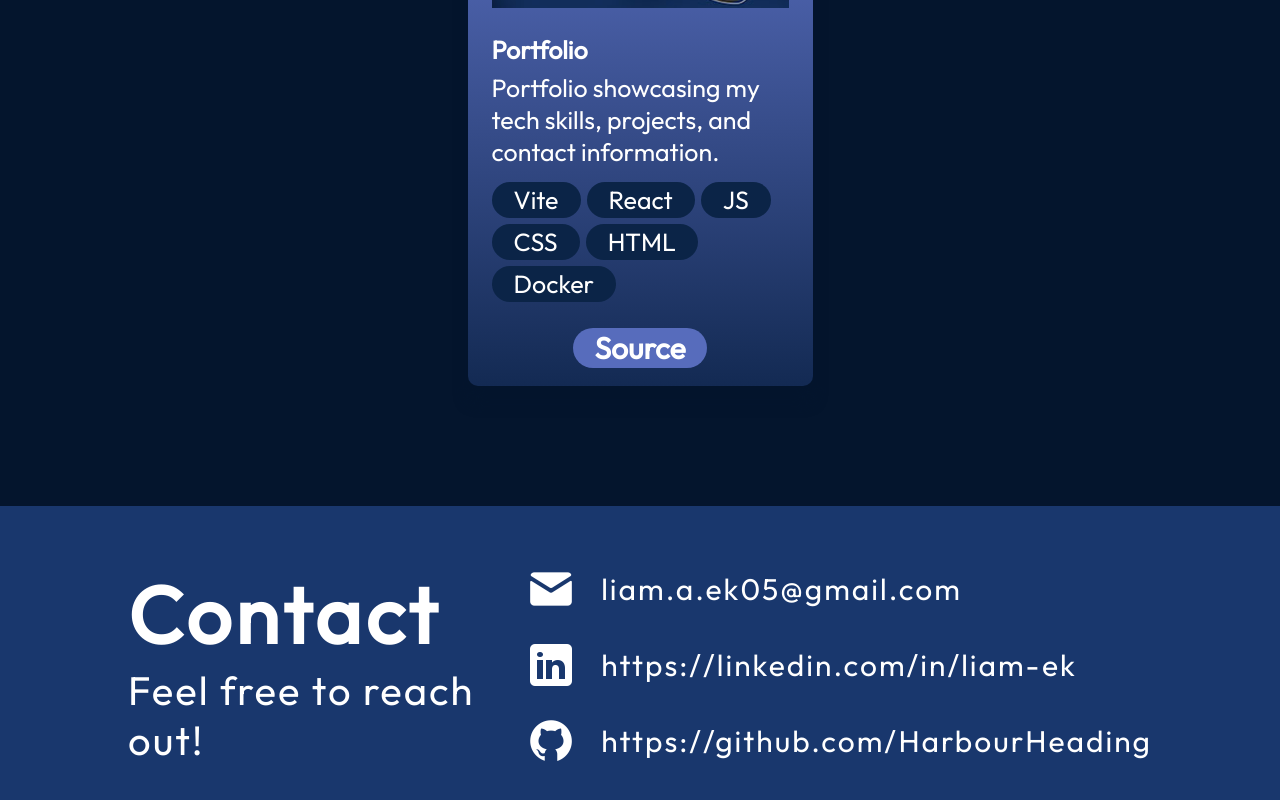
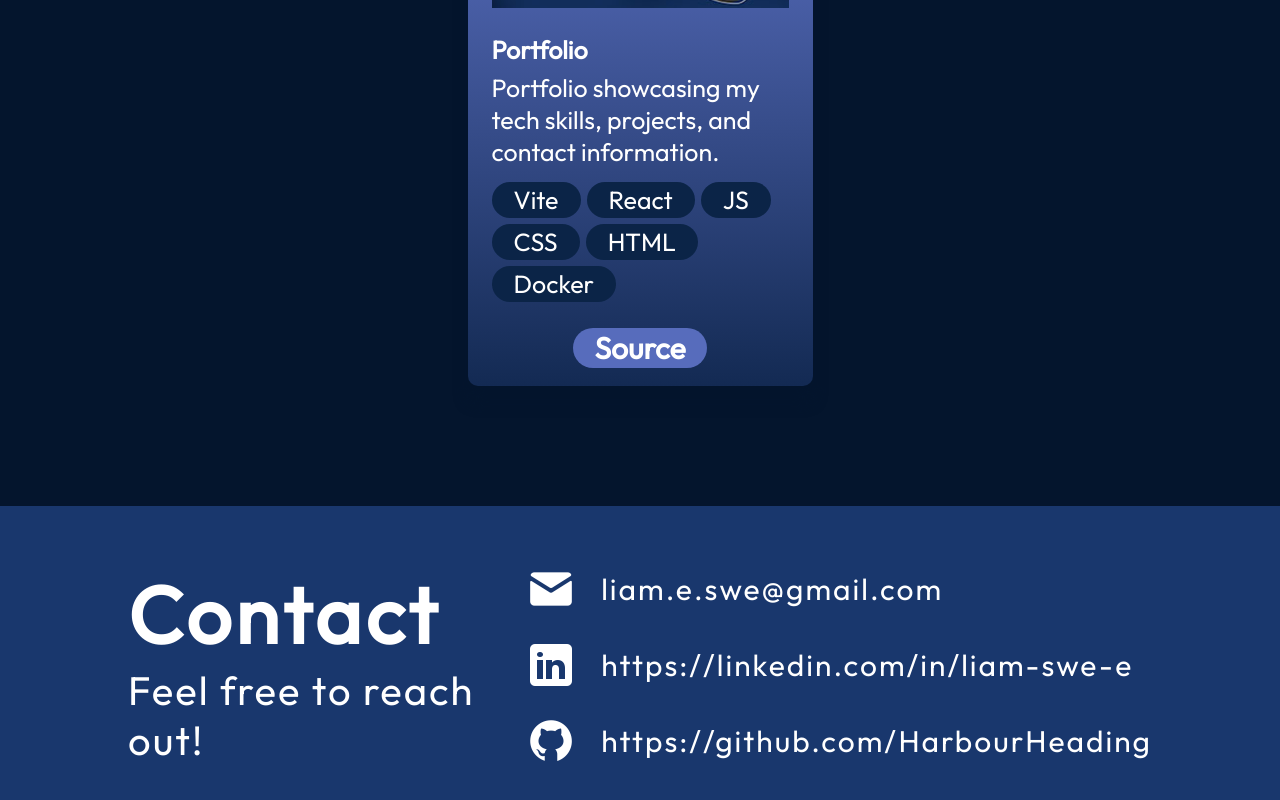
Before and after one commit to HarbourHeading/swe-portfolio, a React (Vite) app: page / in a window 1280 px wide. Shown: the part 3537-4337 px from the top of the page. Built offline with nearby package versions, Linux system fonts and the light colour scheme; a small style sheet from the web is missing.

Commit message:
Updated link redirects

```diff
--- a/index.html
+++ b/index.html
@@ -4,9 +4,9 @@
     <meta charset="UTF-8"/>
     <link rel="icon" type="image/svg+xml" href="/favicon.ico"/>
     <meta name="viewport" content="width=device-width, initial-scale=1.0"/>
-    <meta name="description" content="Liam Ek's Software Engineer and Software Developer portfolio."/>
+    <meta name="description" content="Liam's Software Engineer and Software Developer portfolio."/>
     <meta http-equiv="Content-Security-Policy" content="script-src 'self', object-src 'self'"/>
-    <title>Liam Ek — Software Engineer</title>
+    <title>Liam E — Software Engineer</title>
   </head>
   <body>
     <noscript>You need to enable Javascript to view this website.</noscript>
--- a/src/components/Contact/Contact.jsx
+++ b/src/components/Contact/Contact.jsx
@@ -10,9 +10,9 @@ export const Contact = () => {
             </div>
             <ul className={styles.links}>
                 <li className={styles.link}>
-                    <a href="mailto:liam.a.ek05@gmail.com">
+                    <a href="mailto:liam.e.swe@gmail.com">
                         <img src={getImageUrl("contact/email.png")} alt="Email icon"/>
-                        <p>liam.a.ek05@gmail.com</p>
+                        <p>liam.e.swe@gmail.com</p>
                     </a>
                 </li>
 
@@ -20,9 +20,9 @@ export const Contact = () => {
                     <a target="_blank"
                        rel="noopener noreferrer"
                        aria-label="Link to my linkedin"
-                       href="https://www.linkedin.com/in/Liam-ek">
+                       href="https://www.linkedin.com/in/Liam-swe-e">
                         <img src={getImageUrl("contact/linkedin.png")} alt="LinkedIn icon"/>
-                        <p>https://linkedin.com/in/liam-ek</p>
+                        <p>https://linkedin.com/in/liam-swe-e</p>
                     </a>
                 </li>
 
--- a/src/components/Hero/Hero.jsx
+++ b/src/components/Hero/Hero.jsx
@@ -13,7 +13,7 @@ export const Hero = () => {
                     Python.
                 </p>
                 <div className={styles.sub}>
-                    <a href="mailto:liam.a.ek05@gmail.com" className={styles.contactBtn}>
+                    <a href="mailto:liam.e.swe@gmail.com" className={styles.contactBtn}>
                         Contact Me
                     </a>
                     <a aria-label="Link to my github" target="_blank" rel="noopener noreferrer" href="https://www.github.com/HarbourHeading">
@@ -22,7 +22,7 @@ export const Hero = () => {
                              className={styles.subIcons}
                         />
                     </a>
-                    <a aria-label="Link to my linkedin" target="_blank" rel="noopener noreferrer" href="https://www.linkedin.com/in/Liam-ek">
+                    <a aria-label="Link to my linkedin" target="_blank" rel="noopener noreferrer" href="https://www.linkedin.com/in/Liam-swe-e">
                         <img src={getImageUrl("contact/linkedin.png")}
                              alt="linkedin icon"
                              className={styles.subIcons}
```
